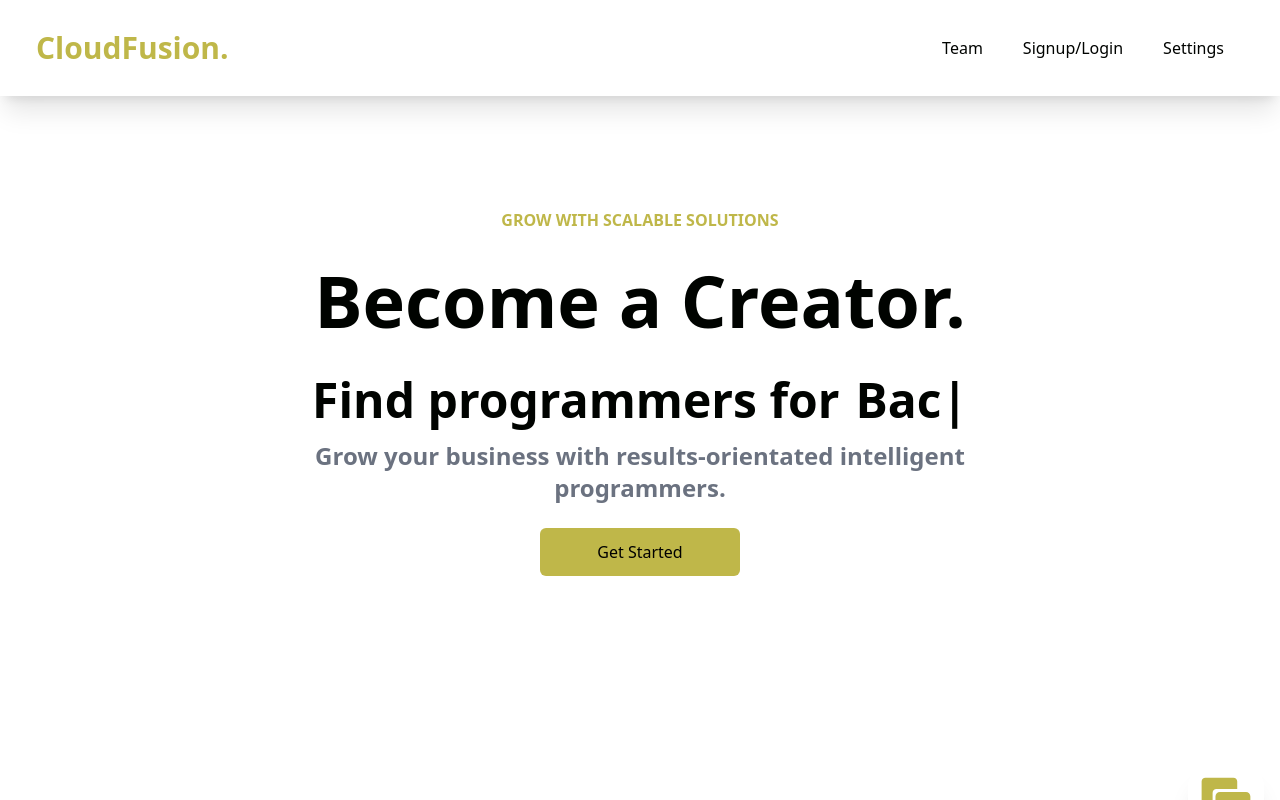
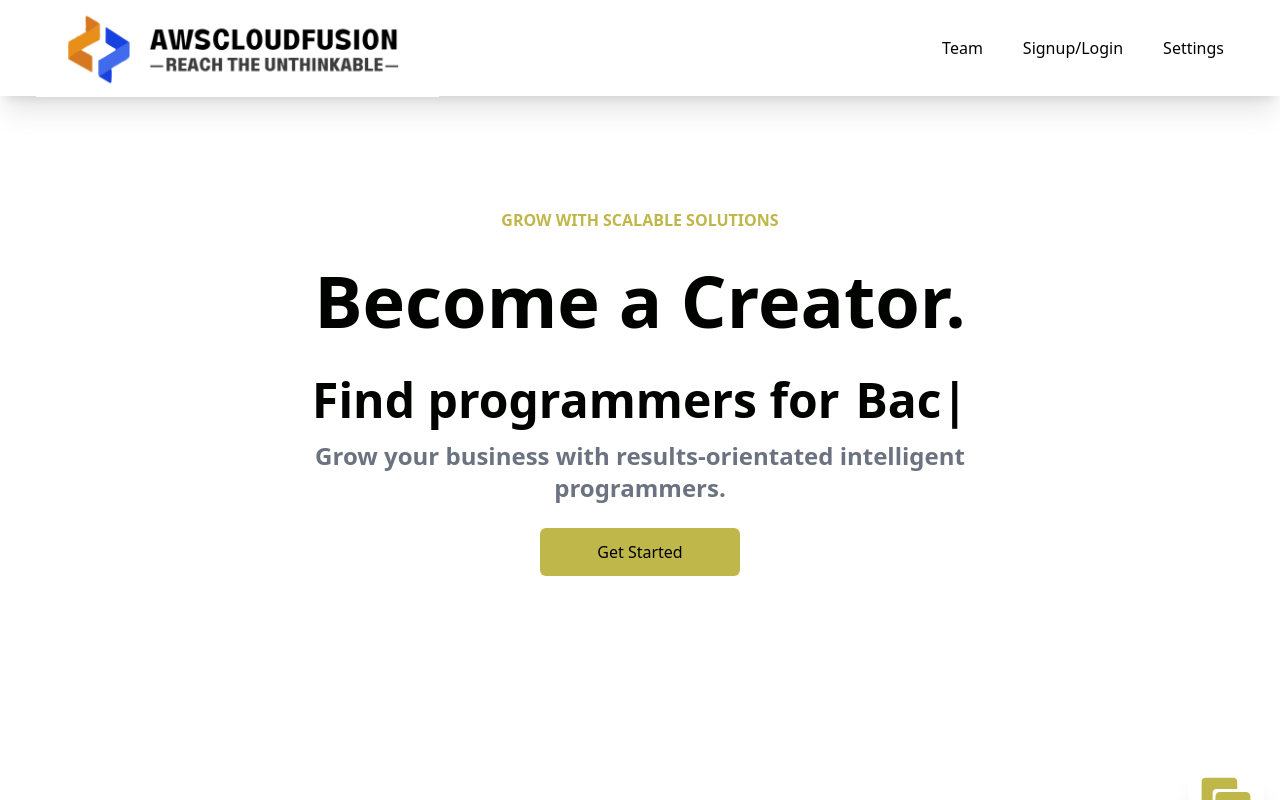
Before and after one commit to ColeBranston/CloudFusion, a React (Create React App) app: page / in a window 1280 px wide. Built offline with nearby package versions, Linux system fonts and the light colour scheme.

Commit message:
added logo

```diff
--- a/src/Pages/HomePage/Navbar.jsx
+++ b/src/Pages/HomePage/Navbar.jsx
@@ -1,6 +1,8 @@
 import React, {useState} from 'react';
 import {AiOutlineClose, AiOutlineMenu} from 'react-icons/ai';
 import {Link} from 'react-router-dom';
+import Logo from '../../Assets/Logo.png'
+
 const Navbar = () => {
 
     const [nav,setNav] = useState(true);
@@ -11,7 +13,7 @@ const Navbar = () => {
     return (
         <div className='bg-white shadow-xl z-10'>
             <div className='flex justify-between items-center h-24 max-w-[1240px] mx-auto px-4 text-[#000300]'>
-                <Link to='/' className = 'w-1/3 text-3xl font-bold text-[#bfb749]'>CloudFusion.</Link>
+                <Link to='/' className = 'w-1/3 text-3xl font-bold text-[#bfb749]'><img src={Logo}/></Link>
 
                 <div className = 'flex h-full text-right justify-center'>
                     <Link to='/teams' className = 'hidden md:block lg:block mr-5 ml-5 my-auto hover:animate-pulse'> Team </Link>
```
Also changed, not shown: src/Assets/Logo.png (added).
